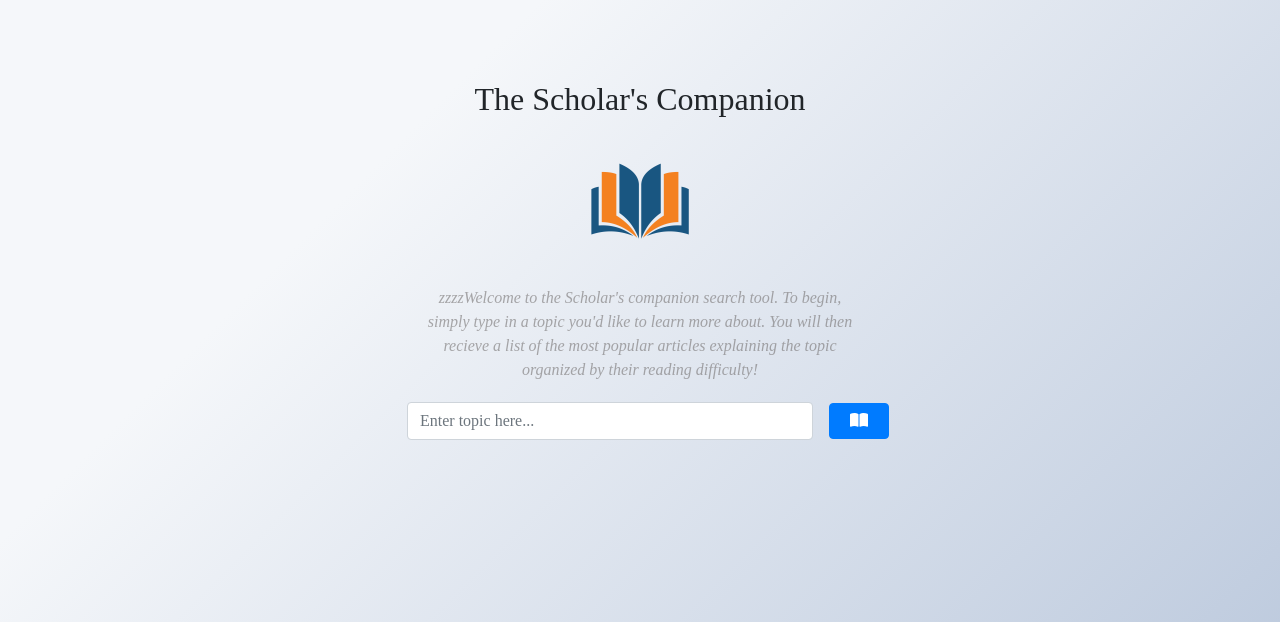
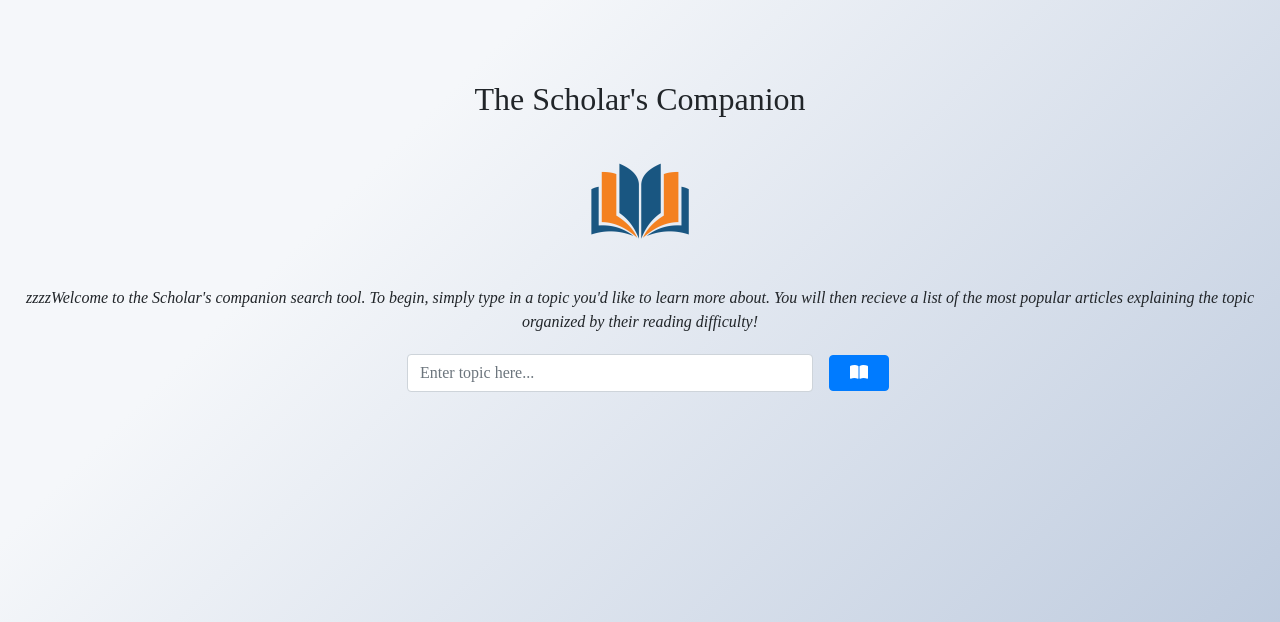
Before and after one commit to basemgad/thescholarscompanion, a Flask app: page / in a window 1280 px wide. Shown: the top 622 px of the page. Run offline with Flask 2, Linux system fonts and the light colour scheme; some libraries are stand-ins or nearby versions.

Commit message:
Update style.css

```diff
--- a/static/css/style.css
+++ b/static/css/style.css
@@ -39,7 +39,7 @@ body {
 .topHalf p{
     text-align: center;
     font-style: italic;
-    color:rgba(118, 115, 115, 0.605);
+    color:rgba(50, 49, 82, 0.6)
     width: 440px;
     margin-top: 10px;
     margin-bottom: 20px;
```
